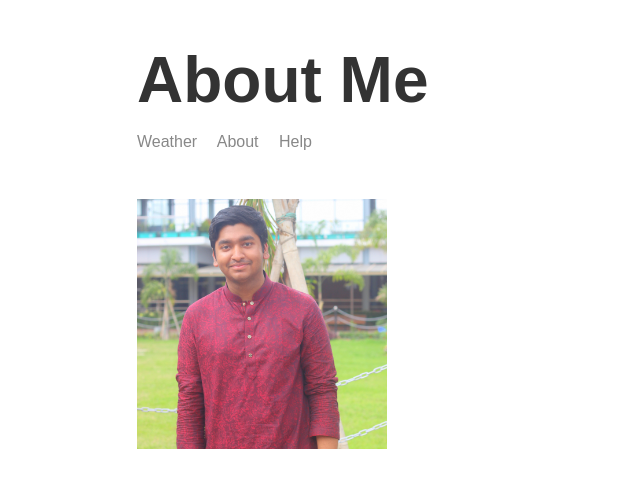
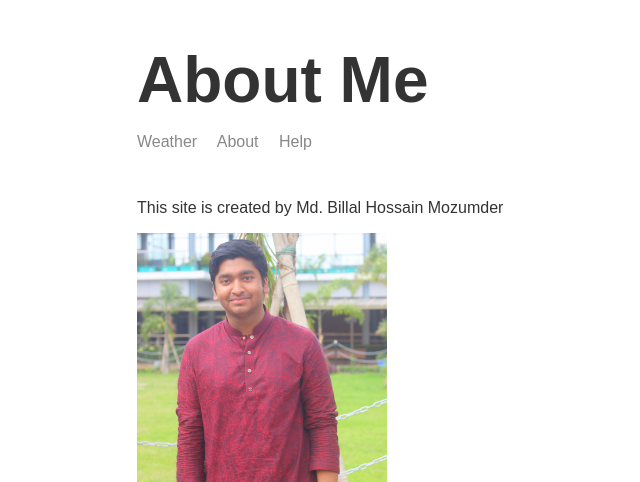
Before and after one commit to mozumder0204/Weather_application, a Node server app: page /about in a window 1280 px wide. Shown: the top 482 px of the page, without its empty margins (178-818 px from the left). Run offline with Node 20, Linux system fonts and the light colour scheme; some libraries are stand-ins or nearby versions.

Commit message:
Add about me text

```diff
--- a/templates/views/about.hbs
+++ b/templates/views/about.hbs
@@ -11,6 +11,7 @@
 <body>
     <div class="main-content">
         {{>header}}
+        <p>This site is created by Md. Billal Hossain Mozumder</p>
         <img class="portrait" src="/img/me.jpg">
     </div>
 
```
